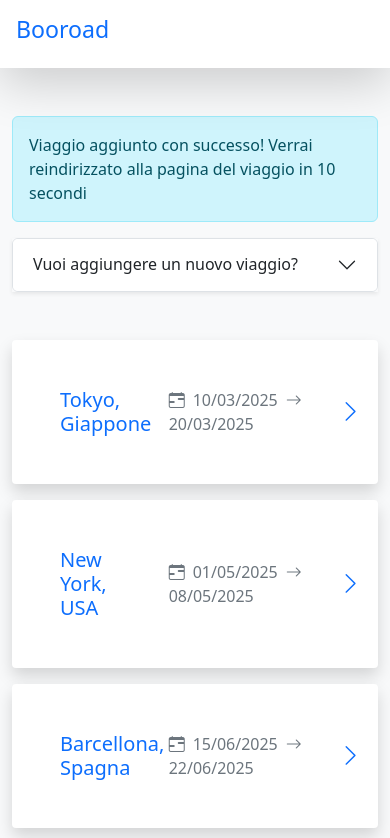
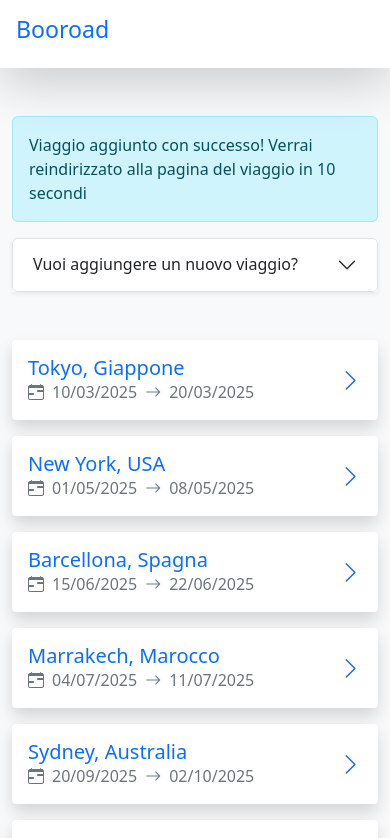
Before and after one commit to gabriele-fontana/booroad, a React (Vite) app: page / in a window 390 px wide. Shown: the top 838 px of the page. Built offline with nearby package versions, Linux system fonts and the light colour scheme.

Commit message:
add card responsive

```diff
--- a/src/components/TravelCard.jsx
+++ b/src/components/TravelCard.jsx
@@ -3,12 +3,12 @@ import { Link } from "react-router"
 export default function TravelCard({ journey }) {
     return (
         <Link to={`/travel/${journey.id}`} className="text-decoration-none cursor-pointer">
-            <div className="bg-white shadow rounded-1 py-5 ps-5 pe-3">
+            <div className="bg-white shadow rounded-1 ps-3 ps-md-5 pe-5 py-3 py-md-5 position-relative">
                 <div className="row align-items-center">
-                    <div className="col-4">
+                    <div className="col-md-6">
                         <h2 className="h5 mb-0">{journey.destination}</h2>
                     </div>
-                    <div className="col">
+                    <div className="col-md-6">
                         <div className="row row-cols-auto gx-2 align-items-center text-secondary">
                             <i className="bi bi-calendar-range"></i>
                             <span>{new Date(journey.start_date).toLocaleDateString("it-IT")}</span>
@@ -16,10 +16,8 @@ export default function TravelCard({ journey }) {
                             <span>{new Date(journey.end_date).toLocaleDateString("it-IT")}</span>
                         </div>
                     </div>
-                    <div className="col-auto">
-                        <i className="fs-3 bi bi-chevron-right"></i>
-                    </div>
                 </div>
+                <i className="position-absolute fs-3 bi bi-chevron-right top-50 end-0 translate-middle-y me-3"></i>
             </div>
         </Link>
     )
```
